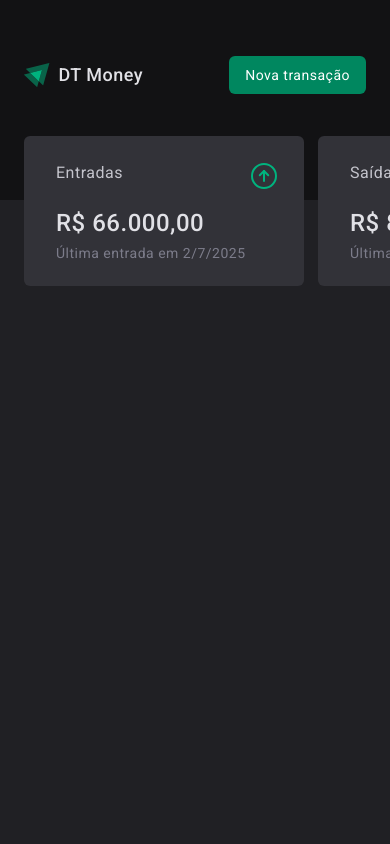
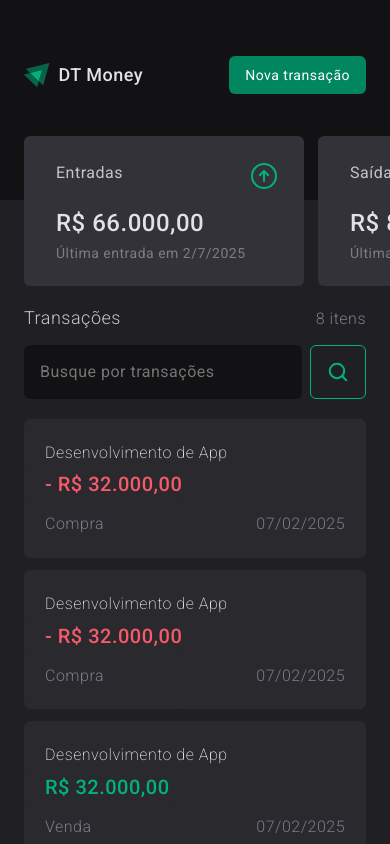
Before and after one commit to joaocruzzq/dt-money, a React (Vite) app: page / in a window 390 px wide. Shown: the top 844 px of the page. Built offline with nearby package versions, Linux system fonts and the light colour scheme; data requests are answered from the project's data file.

Commit message:
terminando de aplicar responsividade na home

```diff
--- a/src/pages/transactions/components/pagination/index.tsx
+++ b/src/pages/transactions/components/pagination/index.tsx
@@ -25,7 +25,7 @@ export function Pagination() {
    return (
       <PaginationContainer>
          <button disabled={currentPage === 1} onClick={handlePreviousPage}>
-            <CaretLeft size={24} />
+            <CaretLeft size={24} weight="bold" />
          </button>
 
          {pages.map(page => (
@@ -35,7 +35,7 @@ export function Pagination() {
          ))}
 
          <button disabled={currentPage === totalPages} onClick={handleNextPage}>
-            <CaretRight size={24} />
+            <CaretRight size={24} weight="bold" />
          </button>
       </PaginationContainer>
    )
--- a/src/pages/transactions/components/pagination/styles.ts
+++ b/src/pages/transactions/components/pagination/styles.ts
@@ -41,7 +41,7 @@ export const PaginationIndicator = styled.span<PageIndicatorType>`
    color: ${props => props.theme["gray-100"]};
 
    ${props => props.variant === "active" && css`
-      background: ${props => props.theme["green-500"]};
+      background: ${props => props.theme["green-700"]};
    `}
 
    ${props => props.variant === "inactive" && css`
--- a/src/pages/transactions/components/search-form/index.tsx
+++ b/src/pages/transactions/components/search-form/index.tsx
@@ -31,8 +31,8 @@ export function SearchForm() {
          <input type="text" placeholder="Busque por transações" {...register("query")} />
 
          <button type="submit" disabled={isSubmitting} >
-            <MagnifyingGlass size={20} />
-            Buscar
+            <MagnifyingGlass size={22} weight="bold" />
+            <span>Buscar</span>
          </button>
       </SearchFormContainer>
    )
--- a/src/pages/transactions/components/search-form/styles.ts
+++ b/src/pages/transactions/components/search-form/styles.ts
@@ -2,7 +2,9 @@ import styled from "styled-components";
 
 export const SearchFormContainer = styled.form`
    display: flex;
+
    gap: 1rem;
+   height: 3.375rem;
 
    input {
       flex: 1;
@@ -48,4 +50,12 @@ export const SearchFormContainer = styled.form`
          transition: background 0.2s, color 0.2s, border 0.2s;
       }
    }
+
+   @media(max-width: 768px) {
+      gap: 0.5rem;
+
+      button > span {
+         display: none;
+      }
+   }
 `
--- a/src/pages/transactions/index.tsx
+++ b/src/pages/transactions/index.tsx
@@ -2,15 +2,18 @@ import { PriceHighlight, TransactionsContainer, TransactionsTable } from "./styl
 
 import { Header } from "../../components/header";
 import { Summary } from "../../components/summary";
+import { Pagination } from "./components/pagination";
 import { SearchForm } from "./components/search-form";
+
+import { CalendarBlank, TagSimple } from "phosphor-react";
 
 import { useContext } from "react";
 import { TransactionsContext } from "../../contexts/transactions-context";
+
 import { dateFormatter, priceFormatter } from "../../utils/formatter";
-import { Pagination } from "./components/pagination";
 
 export function Transactions() {
-   const { transactions } = useContext(TransactionsContext)
+   const { transactions, totalTransactions, query } = useContext(TransactionsContext)
 
    return (
       <div>
@@ -18,36 +21,45 @@ export function Transactions() {
          <Summary />
 
          <TransactionsContainer>
-            {/* <div className="mobile-title">
+            <div className="mobile-title">
                <span>Transações</span>
-               <p>{transactions.length} items</p>
-            </div> */}
+               <p>{query ? transactions.length : totalTransactions.length} itens</p>
+            </div>
 
-            {/* <SearchForm /> */}
+            <SearchForm />
 
-            {/* <TransactionsTable>
+            <TransactionsTable>
                <tbody>
 
                   {transactions.map(transaction => {
                      return (
                         <tr key={transaction.id}>
                            <td width="50%">{transaction.description}</td>
+
                            <td>
                               <PriceHighlight variant={transaction.type}>
                                  {transaction.type === "outcome" && "- "}
                                  {priceFormatter.format(transaction.price)}
                               </PriceHighlight>
                            </td>
-                           <td>{transaction.category}</td>
-                           <td>{dateFormatter.format(new Date(transaction.createdAt))}</td>
+
+                           <td>
+                              <TagSimple size={16} className="mobile-svg" />
+                              {transaction.category}
+                           </td>
+
+                           <td>
+                              <CalendarBlank size={16} className="mobile-svg" />
+                              {dateFormatter.format(new Date(transaction.createdAt))}
+                           </td>
                         </tr>
                      )
                   })}
 
                </tbody>
-            </TransactionsTable> */}
+            </TransactionsTable>
 
-            {/* <Pagination /> */}
+            <Pagination />
          </TransactionsContainer>
       </div>
    )
--- a/src/pages/transactions/styles.ts
+++ b/src/pages/transactions/styles.ts
@@ -7,11 +7,19 @@ export const TransactionsContainer = styled.main`
    margin: 4rem auto 0;
    padding: 0 1.5rem;
 
+   .mobile-title, .mobile-svg {
+      display: none;
+   }
+
    @media(max-width: 768px) {
-      margin: 0.5rem 0;
+      display: grid;
+
+      gap: 0.75rem;
+      margin: 0.125rem 0;
 
       .mobile-title {
          display: flex;
+         font-weight: 300;
 
          align-items: center;
          justify-content: space-between;
@@ -50,6 +58,82 @@ export const TransactionsTable = styled.table`
          border-bottom-right-radius: 6px;
       }
    }
+
+   @media(max-width: 768px) {
+      margin: 0;
+
+      tbody {
+         display: grid;
+         gap: 0.75rem;
+      }
+
+      tr {
+         display: grid;
+
+         grid-template-areas:
+         'description description'
+         'price price' 'category date';
+
+         line-height: 160%;
+
+         grid-template-rows: repeat(4, auto);
+      }
+
+      td {
+         display: flex;
+         align-items: center;
+
+         padding: 0 1.25rem;
+         column-gap: 0.5rem;
+
+         border-collapse: collapse;
+         border: 1px solid ${props => props.theme["gray-700"]};
+      }
+
+      td:first-child {
+         width: 100%;
+         padding-top: 1.25rem;
+
+         font-weight: 200;
+         grid-area: description;
+
+         border-top-right-radius: 6px;
+         border-bottom-left-radius: 0;
+      }
+
+      td:nth-child(2) {
+         width: 100%;
+         grid-area: price;
+
+         font-weight: 500;
+         line-height: 130%;
+         font-size: 1.25rem;
+
+         padding-top: 0.25rem;
+      }
+
+      td:nth-child(3) {
+         grid-area: category;
+         border-bottom-left-radius: 6px;
+      }
+
+      td:nth-child(4) {
+         display: flex;
+         grid-area: date;
+
+         justify-content: end;
+         border-top-right-radius: 0;
+      }
+
+      td:nth-child(3), td:nth-child(4) {
+         font-weight: 300;
+
+         padding-top: 0.75rem;
+         padding-bottom: 1.25rem;
+
+         color: ${props => props.theme["gray-500"]};
+      }
+   }
 `
 
 interface PriceHighlightProps {
```
